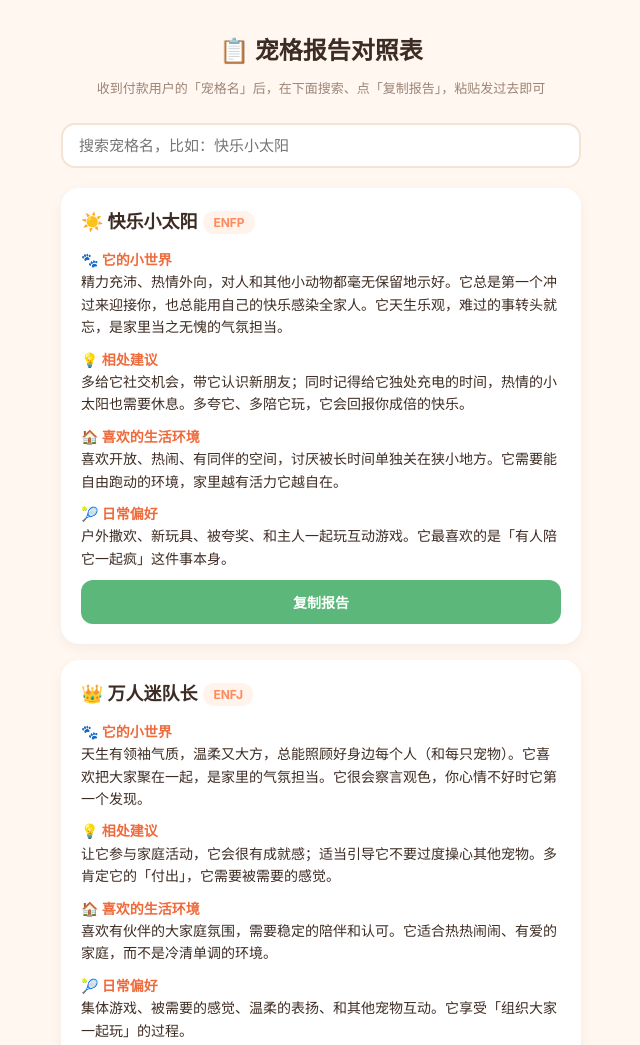
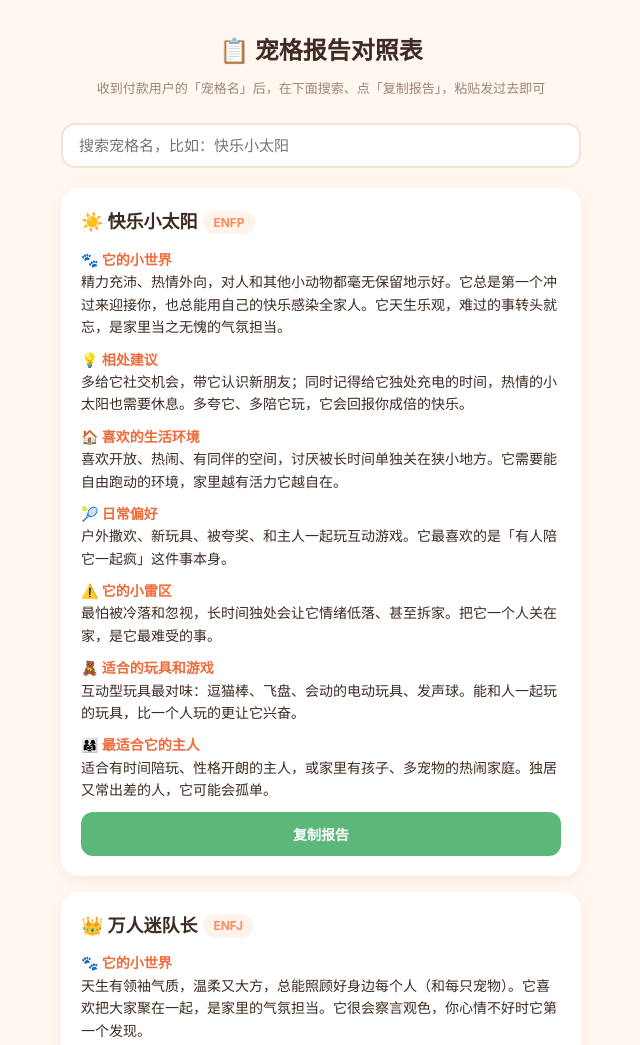
Before and after one commit to 1510075691/pawtype, a plain HTML site: page report-table.html in a window 1280 px wide. Shown: the top 1045 px of the page, without its empty margins (319-959 px from the left). Drawn offline with Linux system fonts and the light colour scheme.

Commit message:
扩展报告内容：新增雷区/玩具/适合主人三部分

```diff
--- a/report-table.html
+++ b/report-table.html
@@ -37,7 +37,7 @@
     const search = document.getElementById('search');
 
     function buildReport(t) {
-      return `【${t.name} ${t.emoji}】完整报告\n\n🐾 它的小世界\n${t.desc}\n\n💡 相处建议\n${t.advice}\n\n🏠 喜欢的生活环境\n${t.environment}\n\n🎾 日常偏好\n${t.preference}`;
+      return `【${t.name} ${t.emoji}】完整报告\n\n🐾 它的小世界\n${t.desc}\n\n💡 相处建议\n${t.advice}\n\n🏠 喜欢的生活环境\n${t.environment}\n\n🎾 日常偏好\n${t.preference}\n\n⚠️ 它的小雷区\n${t.dislike}\n\n🧸 适合的玩具和游戏\n${t.toys}\n\n👨‍👩‍👧 最适合它的主人\n${t.owner}`;
     }
 
     function render(filter) {
@@ -55,6 +55,9 @@
             <p><b>💡 相处建议</b><br>${t.advice}</p>
             <p><b>🏠 喜欢的生活环境</b><br>${t.environment}</p>
             <p><b>🎾 日常偏好</b><br>${t.preference}</p>
+            <p><b>⚠️ 它的小雷区</b><br>${t.dislike}</p>
+            <p><b>🧸 适合的玩具和游戏</b><br>${t.toys}</p>
+            <p><b>👨‍👩‍👧 最适合它的主人</b><br>${t.owner}</p>
           </div>
           <button class="copy-btn" data-code="${code}">复制报告</button>`;
         list.appendChild(card);
```
